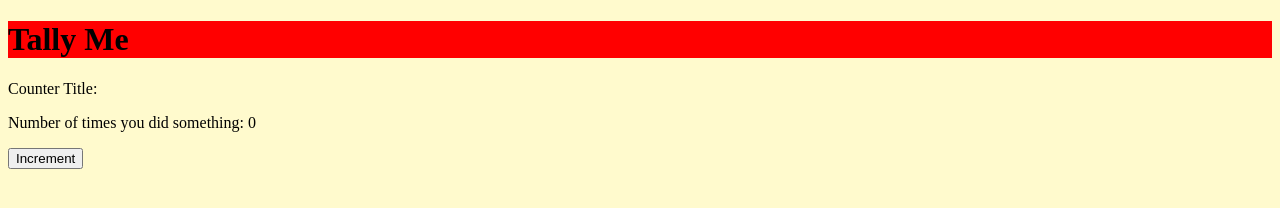
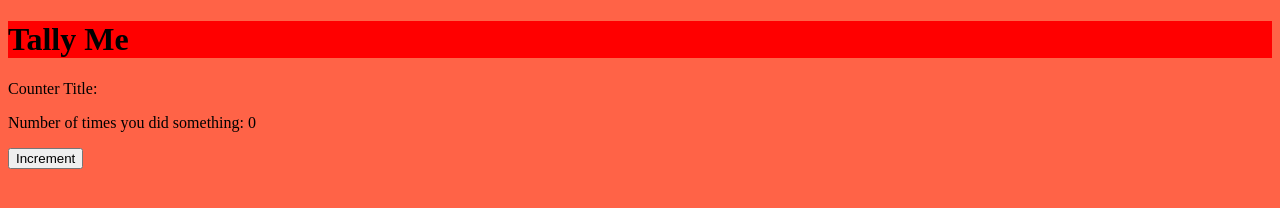
Before and after one commit to smellyalater/tallyme, a plain HTML site: page index.html in a window 1280 px wide. Drawn offline with nearby package versions, Linux system fonts and the light colour scheme.

Commit message:
test commit 3 background to tomato

```diff
--- a/assets/css/styles.css
+++ b/assets/css/styles.css
@@ -3,5 +3,5 @@ h1 {
 }
 
 body {
-	background-color: lemonchiffon;
+	background-color: tomato;
 }
```
